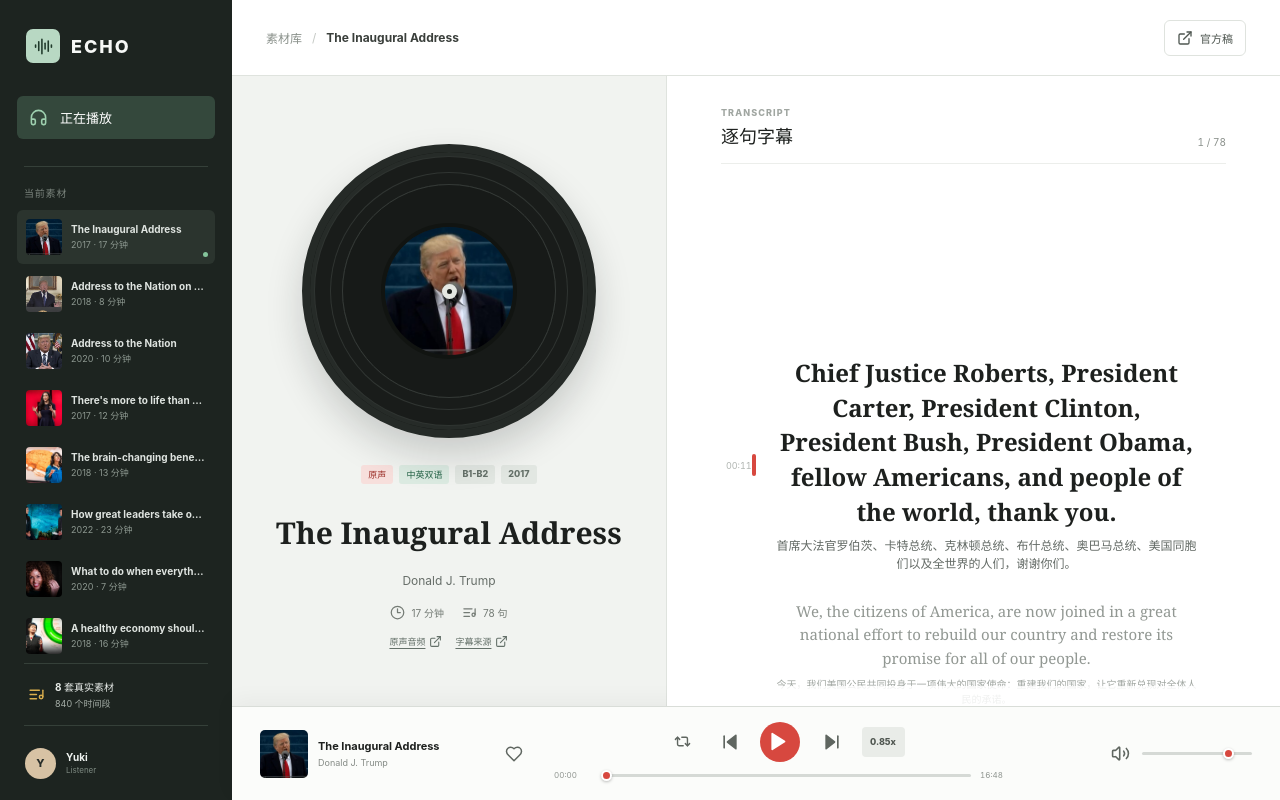
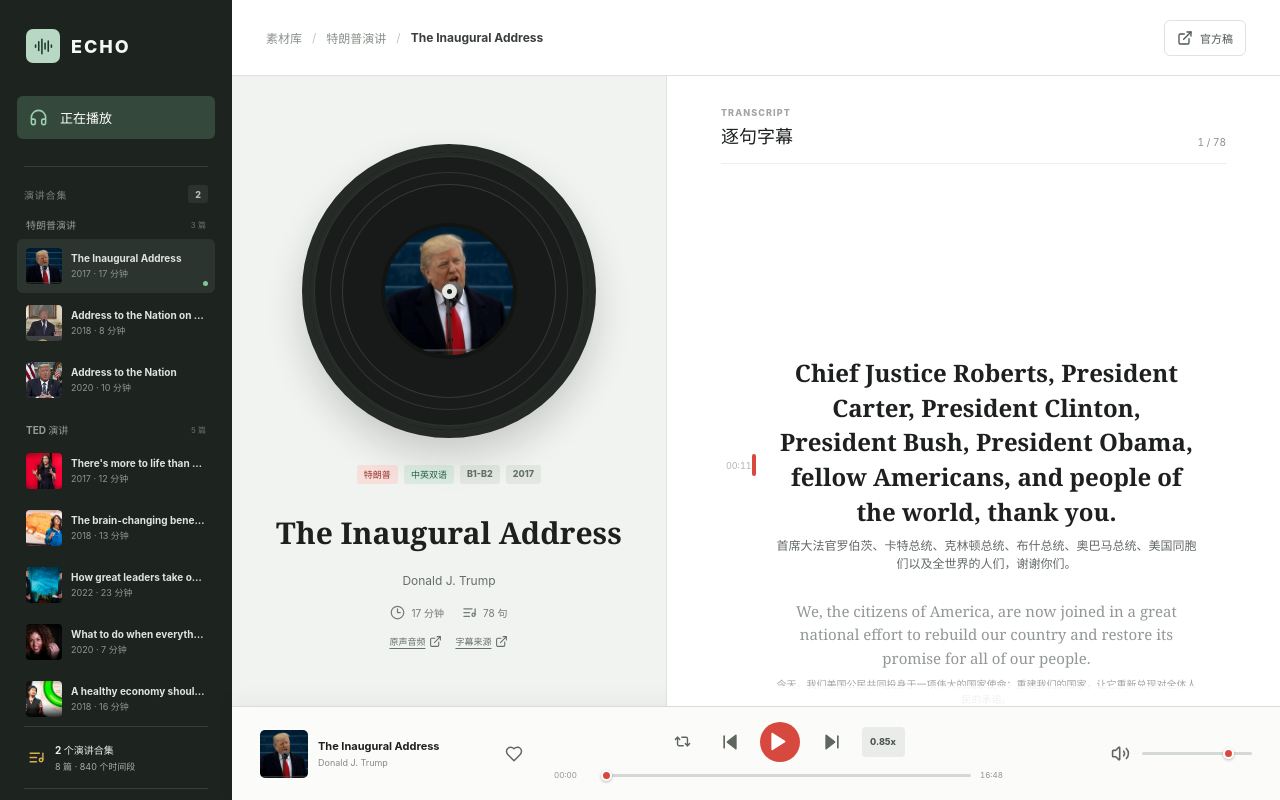
Before and after one commit to WuYunHo/AloudSpeak, a React (Vite) app: page / in a window 1280 px wide. Built offline with nearby package versions, Linux system fonts and the light colour scheme.

Commit message:
Group lessons into Trump and TED collections

```diff
--- a/src/App.tsx
+++ b/src/App.tsx
@@ -79,6 +79,13 @@ type Lesson = {
   segments: Segment[]
 }
 
+type LessonCollection = {
+  id: string
+  title: string
+  shortTitle: string
+  lessons: Lesson[]
+}
+
 function createLesson(
   lessonData: Omit<Lesson, 'year' | 'sourceKind' | 'coverUrl' | 'audioUrl' | 'audioSourceUrl' | 'captionSourceUrl' | 'durationSeconds' | 'segments'> & { segments: Segment[] },
   metadata: { date: string; durationSeconds: number; transcript: { kind: string }; audio: { sourceUrl: string }; captions: { sourceVideoUrl: string } },
@@ -102,10 +109,13 @@ function createLesson(
   }
 }
 
-const lessons: Lesson[] = [
+const trumpLessons: Lesson[] = [
   createLesson(trumpLessonData, trumpMetadata, trumpTranslations, trumpAudioUrl, '/cover-inaugural.jpg'),
   createLesson(syriaLessonData, syriaMetadata, syriaTranslations, syriaAudioUrl, '/cover-syria.jpg'),
   createLesson(nationLessonData, nationMetadata, nationTranslations, nationAudioUrl, '/cover-nation.jpg'),
+]
+
+const tedLessons: Lesson[] = [
   createLesson(meaningLessonData, meaningMetadata, meaningTranslations, meaningAudioUrl, meaningCoverUrl),
   createLesson(exerciseLessonData, exerciseMetadata, exerciseTranslations, exerciseAudioUrl, exerciseCoverUrl),
   createLesson(leadershipLessonData, leadershipMetadata, leadershipTranslations, leadershipAudioUrl, leadershipCoverUrl),
@@ -113,6 +123,12 @@ const lessons: Lesson[] = [
   createLesson(economyLessonData, economyMetadata, economyTranslations, economyAudioUrl, economyCoverUrl),
 ]
 
+const collections: LessonCollection[] = [
+  { id: 'donald-trump', title: '特朗普演讲', shortTitle: '特朗普', lessons: trumpLessons },
+  { id: 'ted-talks', title: 'TED 演讲', shortTitle: 'TED', lessons: tedLessons },
+]
+
+const lessons = collections.flatMap((collection) => collection.lessons)
 const totalSegments = lessons.reduce((total, lesson) => total + lesson.segments.length, 0)
 
 const speeds = [0.75, 0.85, 1, 1.25]
@@ -150,6 +166,7 @@ function App() {
   const lyricsViewportRef = useRef<HTMLDivElement | null>(null)
   const lyricLineRefs = useRef<(HTMLButtonElement | null)[]>([])
   const lesson = lessons[lessonIndex]
+  const collection = collections.find((item) => item.lessons.some(({ id }) => id === lesson.id)) ?? collections[0]
   const isLiked = Boolean(likedLessons[lesson.id])
 
   const activeIndex = useMemo(
@@ -260,9 +277,14 @@ function App() {
       <aside className="sidebar">
         <div className="brand"><span className="brand-mark"><AudioLines size={19} /></span><span>ECHO</span></div>
         <div className="side-nav"><div className="active"><Headphones size={19} /><span>正在播放</span></div></div>
-        <div className="playlist-heading"><span>当前素材</span></div>
+        <div className="playlist-heading"><span>演讲合集</span><small>{collections.length}</small></div>
         <div className="playlist">
-          {lessons.map((item, index) => (
+          {collections.map((itemCollection) => (
+            <section className="playlist-collection" key={itemCollection.id} aria-label={itemCollection.title}>
+              <div className="collection-heading"><strong>{itemCollection.title}</strong><small>{itemCollection.lessons.length} 篇</small></div>
+              {itemCollection.lessons.map((item) => {
+                const index = lessons.findIndex(({ id }) => id === item.id)
+                return (
                   <button
                     key={item.id}
                     type="button"
@@ -275,10 +297,13 @@ function App() {
                     <span><strong>{item.title}</strong><small>{item.year} · {item.minutes} 分钟</small></span>
                     {index === lessonIndex && <i />}
                   </button>
+                )
+              })}
+            </section>
           ))}
         </div>
         <div className="sidebar-space" />
-        <div className="source-note"><ListMusic size={17} /><div><strong>{lessons.length} 套真实素材</strong><span>{totalSegments} 个时间段</span></div></div>
+        <div className="source-note"><ListMusic size={17} /><div><strong>{collections.length} 个演讲合集</strong><span>{lessons.length} 篇 · {totalSegments} 个时间段</span></div></div>
         <div className="profile"><span>Y</span><div><strong>Yuki</strong><small>Listener</small></div></div>
       </aside>
 
@@ -292,10 +317,14 @@ function App() {
               onChange={(event) => selectLesson(lessons.findIndex((item) => item.id === event.target.value))}
               aria-label="选择演讲素材"
             >
-              {lessons.map((item) => <option key={item.id} value={item.id}>{item.year} · {item.title}</option>)}
+              {collections.map((itemCollection) => (
+                <optgroup key={itemCollection.id} label={`${itemCollection.title} · ${itemCollection.lessons.length} 篇`}>
+                  {itemCollection.lessons.map((item) => <option key={item.id} value={item.id}>{item.year} · {item.title}</option>)}
+                </optgroup>
+              ))}
             </select>
           </div>
-          <div className="breadcrumb"><span>素材库</span><i>/</i><strong>{lesson.title}</strong></div>
+          <div className="breadcrumb"><span>素材库</span><i>/</i><span>{collection.title}</span><i>/</i><strong>{lesson.title}</strong></div>
           <a className="source-button" href={lesson.sourceUrl} target="_blank" rel="noreferrer"><ExternalLink size={16} />{lesson.sourceKind === 'caption-transcript' ? '字幕稿' : '官方稿'}</a>
         </header>
 
@@ -307,7 +336,7 @@ function App() {
               <i />
             </div>
             <div className="album-meta">
-              <div className="meta-tags"><span>原声</span><span>中英双语</span><span>{lesson.level}</span><span>{lesson.year}</span></div>
+              <div className="meta-tags"><span>{collection.shortTitle}</span><span>中英双语</span><span>{lesson.level}</span><span>{lesson.year}</span></div>
               <h1>{lesson.title}</h1>
               <p>{lesson.speaker}</p>
               <div className="album-facts"><span><Clock3 size={15} />{lesson.minutes} 分钟</span><span><ListMusic size={15} />{lesson.segments.length} 句</span></div>
--- a/src/styles.css
+++ b/src/styles.css
@@ -30,7 +30,13 @@ button:focus-visible, a:focus-visible, input:focus-visible { outline: 3px solid
 .side-nav > div.active { color: #fff; background: #34483c; }
 .side-nav > div.active svg { color: #9ed0af; }
 .playlist-heading { margin: 27px 7px 10px; padding-top: 18px; display: flex; justify-content: space-between; align-items: center; border-top: 1px solid #354039; color: #79827b; font-size: 10px; font-weight: 800; letter-spacing: .8px; text-transform: uppercase; }
-.playlist { display: grid; gap: 3px; }
+.playlist-heading small { min-width: 20px; height: 18px; display: grid; place-items: center; border-radius: 3px; color: #b8c0ba; background: #2a332d; font-size: 9px; letter-spacing: 0; }
+.playlist { min-height: 0; display: grid; align-content: start; gap: 11px; overflow-y: auto; scrollbar-width: none; }
+.playlist::-webkit-scrollbar { display: none; }
+.playlist-collection { display: grid; gap: 3px; }
+.collection-heading { height: 23px; padding: 0 9px; display: flex; align-items: center; justify-content: space-between; color: #929d95; }
+.collection-heading strong { overflow: hidden; font-size: 10px; font-weight: 750; text-overflow: ellipsis; white-space: nowrap; }
+.collection-heading small { color: #667169; font-size: 8px; white-space: nowrap; }
 .playlist-item { position: relative; width: 100%; min-width: 0; padding: 9px; display: flex; align-items: center; gap: 9px; text-align: left; border: 0; border-radius: 6px; color: #dfe4e0; background: transparent; }
 .playlist-item:hover { background: #263029; cursor: pointer; }
 .playlist-item.active { background: #2b342e; }
@@ -140,9 +146,10 @@ input[type="range"]::-moz-range-thumb { width: 9px; height: 9px; border: 2px sol
   .player-shell { grid-template-columns: 78px minmax(0, 1fr); }
   .sidebar { padding-inline: 13px; align-items: center; }
   .brand { padding: 0; }
-  .brand > span:last-child, .side-nav span, .playlist-heading, .playlist-item > span, .source-note, .profile div, .profile svg { display: none; }
+  .brand > span:last-child, .side-nav span, .playlist-heading, .collection-heading, .playlist-item > span, .source-note, .profile div, .profile svg { display: none; }
   .side-nav > div { width: 48px; padding: 0; justify-content: center; }
-  .playlist { width: 100%; margin-top: 24px; gap: 7px; }
+  .playlist { width: 100%; margin-top: 24px; gap: 10px; }
+  .playlist-collection { gap: 7px; }
   .playlist-item { padding: 6px; justify-content: center; }
   .playlist-item img { width: 38px; height: 38px; }
   .sidebar-space { flex: 1; }
```
Also changed, not shown: scripts/visual-check.mjs (+9 -0 lines). Lines whose indentation alone changed are shown as unchanged.
